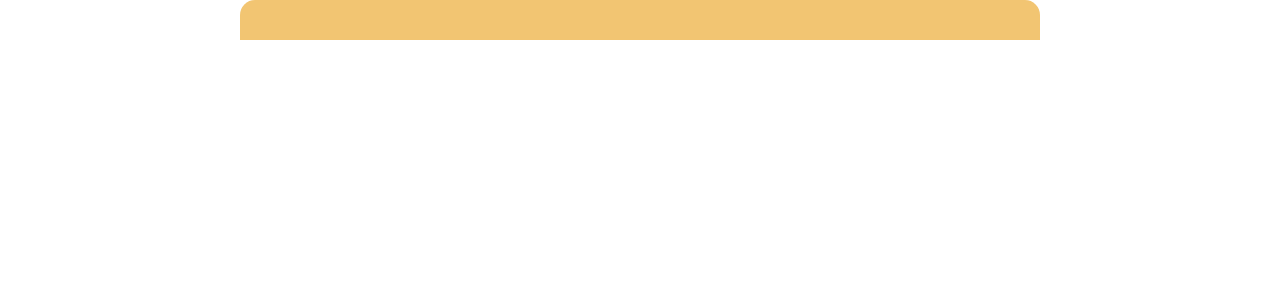
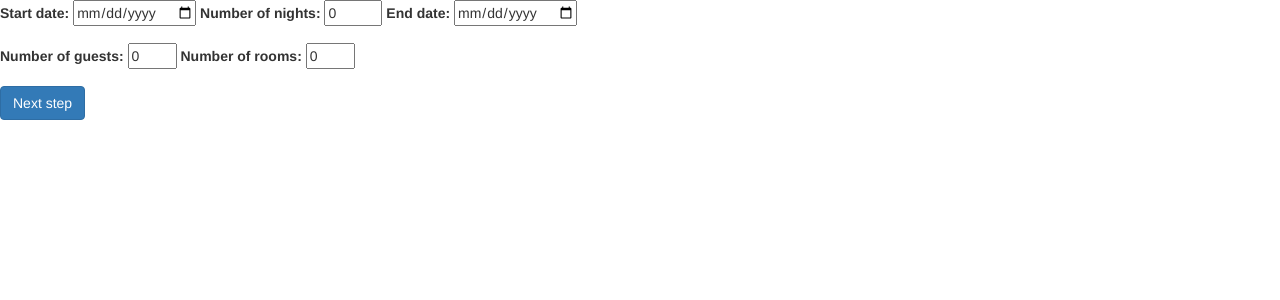
Before and after one commit to redfiretim/Hotel_Admin_API, a PHP site: page /stepOneContent.html in a window 1280 px wide. Shown: the top 300 px of the page. Run offline with PHP 8.4, Linux system fonts and the light colour scheme.

Commit message:
updated step1 client-side page

```diff
--- a/reservation_app/app.js
+++ b/reservation_app/app.js
@@ -1,3 +1,4 @@
+
 $(document).ready(function(){
 
     // app html
@@ -11,21 +12,44 @@ $(document).ready(function(){
 
 
                 <div id="page-content">
-                    <!-- this is where the contents will be shown. -->
+                    <div class="content_box">
+                        <form action="form_step2.js" method="POST">
+                            <div class="input_group">
+                                <div class="form-group">
+                                    <div class="">
+                                        <label for="startDate"><span class="calendar">Start date:</span></label>
+                                        <input class="date_input" type="date" id="startDate" name="startDate" value="" />
+
+                                        <label for="numberNights"><span class="calendar">Number of nights:</span></label>
+                                        <input type="number" name="numberNights" min="1" max="14" value="0">
+
+                                        <label for="endDate"><span class="calendar">End date:</span></label>
+                                        <input class="date_input" type="date" id="endDate" name="endDate" />
+                                    </div>
+                                </div>
+                            </div>
+
+                            <div class="input_group">
+                                <div class="form-group">
+                                    <div class="">
+                                        <label for="numberNights"><span class="form_label_span">Number of guests:</span></label>
+                                        <input type="number" name="numberGuests" min="1" max="2" value="0">
+
+                                        <label for="numberNights"><span class="form_label_span">Number of rooms:</span></label>
+                                        <input type="number" name="numberRooms" min="1" max="1" value="0">
+                                    </div>
+                                </div>
+                            </div>
+
+                            <button type="submit" class="btn btn-primary">Next step</button>
+                        </form>
+                    </div>
                 </div>
-
-        </div>`;
+        </div>
+        `;
 
     // inject to 'app' in index.html
     $("#reservation").html(app_html);
-
-    var chooseDates_html=`
-
-                        `;
-
-
-
-    $("#page-content").html(chooseDates_html);
 
 });
 
--- a/reservation_app/assets/css/style.css
+++ b/reservation_app/assets/css/style.css
@@ -1,6 +1,7 @@
 #reservation{
     background-color: #BFB398;
     padding: 25px;
+
 }
 .circle{
     width: 60px;
@@ -17,14 +18,21 @@
 }
 .container{
     width: 800px;
-    background-color: #F2C572;
+    background-color: rgb(255, 255, 255);
     margin: 0 auto;
     border-radius: 15px 15px 0px 0px;
     padding: 20px;
 }
 .page-steps{
+    width: 800px;
+    background-color: #F2C572;
+    margin: 0 auto;
+    border-radius: 15px 15px 0px 0px;
+    padding: 40px;
     border-bottom: none;
+    transform: translate(-20px, -20px);
 }
+
 h1.page_steps{
     float: left;
     margin-top:10px;
--- a/reservation_app/formsteps/form_step1.js
+++ b/reservation_app/formsteps/form_step1.js
@@ -1,6 +1,39 @@
 // product list html
-function setStepOneContent(data, keywords){
+function setStepOneContent(){
     var read_products_html=`
+
+                            <div class="content_box">
+                                <form action="form_step2.js" method="POST">
+                                    <div class="input_group">
+                                        <div class="form-group">
+                                            <div class="">
+                                                <label for="startDate"><span class="calendar">Start date:</span></label>
+                                                <input class="date_input" type="date" id="startDate" name="startDate" value="" />
+
+                                                <label for="numberNights"><span class="calendar">Number of nights:</span></label>
+                                                <input type="number" name="numberNights" min="1" max="14" value="0">
+
+                                                <label for="endDate"><span class="calendar">End date:</span></label>
+                                                <input class="date_input" type="date" id="endDate" name="endDate" />
+                                            </div>
+                                        </div>
+                                    </div>
+
+                                    <div class="input_group">
+                                        <div class="form-group">
+                                            <div class="">
+                                                <label for="numberNights"><span class="form_label_span">Number of guests:</span></label>
+                                                <input type="number" name="numberGuests" min="1" max="2" value="0">
+
+                                                <label for="numberNights"><span class="form_label_span">Number of rooms:</span></label>
+                                                <input type="number" name="numberRooms" min="1" max="1" value="0">
+                                            </div>
+                                        </div>
+                                    </div>
+
+                                    <button type="submit" class="btn btn-primary">Next step</button>
+                                </form>
+                            </div>
 
                             `;
 
--- a/reservation_app/stepOneContent.html
+++ b/reservation_app/stepOneContent.html
@@ -19,16 +19,40 @@
     </head>
     <body>
 
+<!-- THIS IS JUST FOR CREATING HTML PIECE TO PUT IN JAVASCRIPT!! -->
 
 
+        <div class="content_box">
+            <form action="form_step2.js" method="POST">
+                <div class="input_group">
+                    <div class="form-group">
+                        <div class="">
+                            <label for="startDate"><span class="calendar">Start date:</span></label>
+                            <input class="date_input" type="date" id="startDate" name="startDate"/>
 
-        <div class="container">
-            <div class="inputGroup">
+                            <label for="numberNights"><span class="calendar">Number of nights:</span></label>
+                            <input type="number" name="numberNights" min="1" max="14" value="0">
 
-            </div>
-            <div class="inputGroup">
+                            <label for="endDate"><span class="calendar">End date:</span></label>
+                            <input class="date_input" type="date" id="endDate" name="endDate" />
+                        </div>
+                    </div>
+                </div>
 
-            </div>
+                <div class="input_group">
+                    <div class="form-group">
+                        <div class="">
+                            <label for="numberNights"><span class="form_label_span">Number of guests:</span></label>
+                            <input type="number" name="numberGuests" min="1" max="2" value="0">
+
+                            <label for="numberNights"><span class="form_label_span">Number of rooms:</span></label>
+                            <input type="number" name="numberRooms" min="1" max="1" value="0">
+                        </div>
+                    </div>
+                </div>
+
+                <button type="submit" class="btn btn-primary">Next step</button>
+            </form>
         </div>
 
 
```
